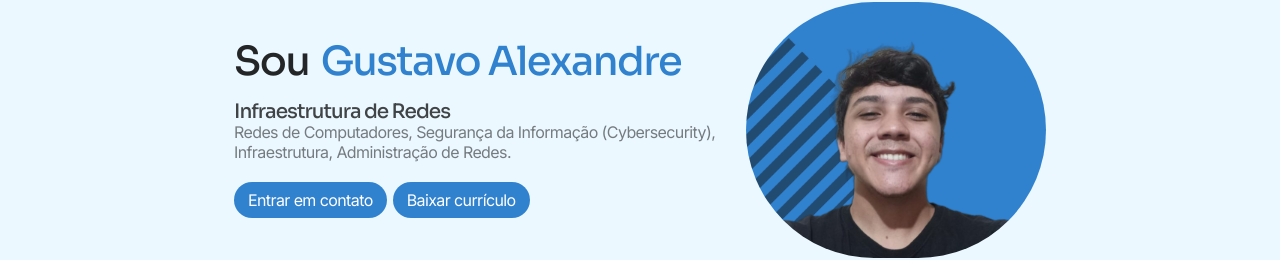
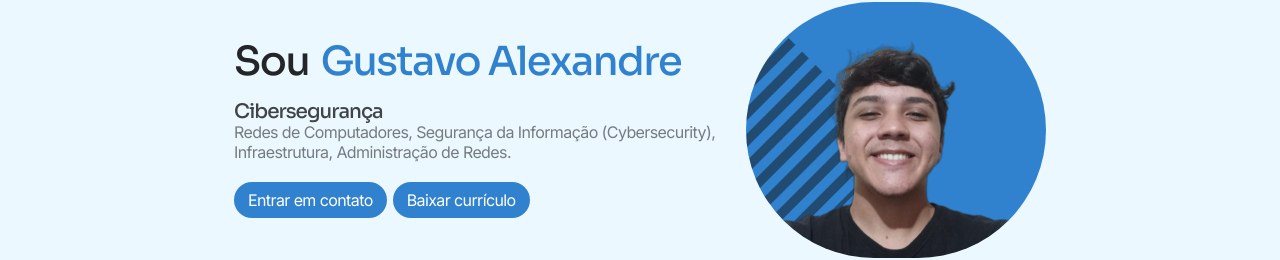
Before and after one commit to JacoMartins/gustavo-portfolio, a React (Vite) app in the folder web/: page / in a window 1280 px wide. Shown: the part 225-485 px from the top of the page. Built offline with nearby package versions, Linux system fonts and the light colour scheme.

Commit message:
feat: Update no index.tsx

```diff
--- a/web/src/components/Pages/Home/index.tsx
+++ b/web/src/components/Pages/Home/index.tsx
@@ -33,7 +33,7 @@ export function Page({ name, colorScheme }: PageType) {
 
               <div className="textTextContainer">
                 <h2>
-                  Infraestrutura de Redes
+                  Cibersegurança
                 </h2>
                 <span>Redes de Computadores, Segurança da Informação (Cybersecurity), Infraestrutura, Administração de Redes.</span>
               </div>
```
